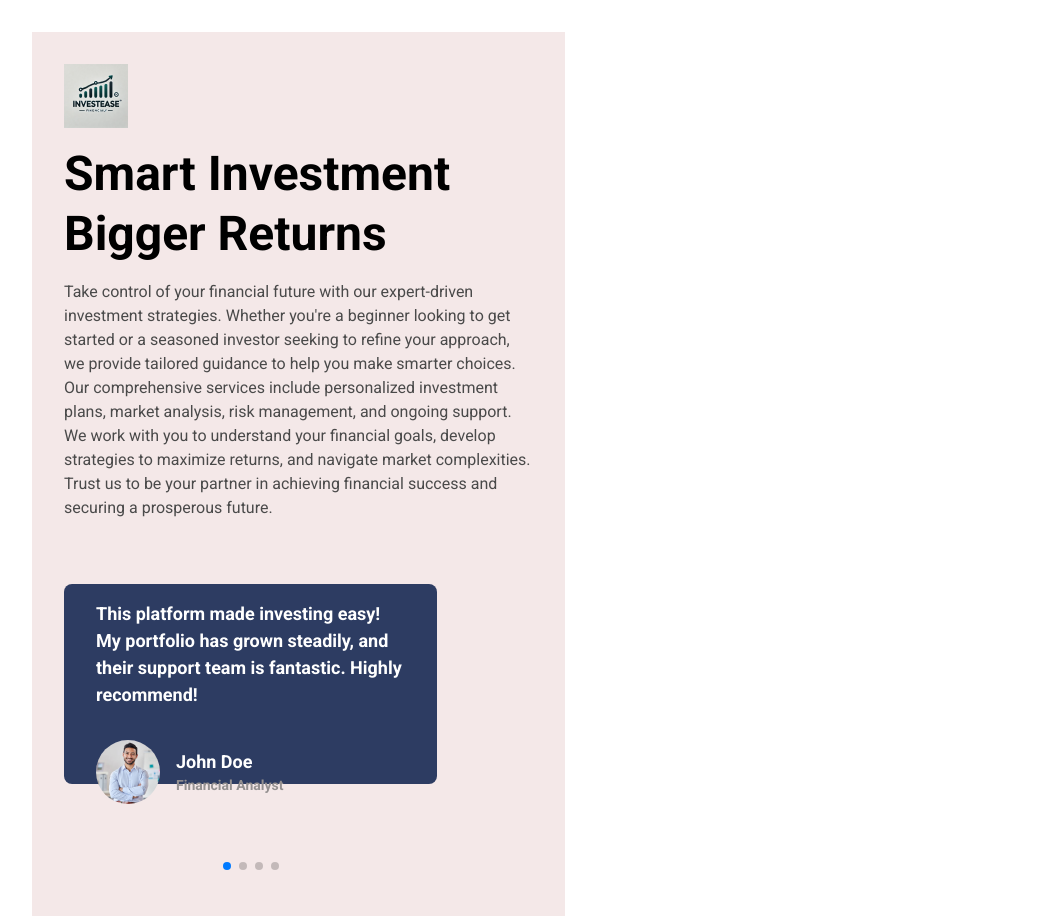
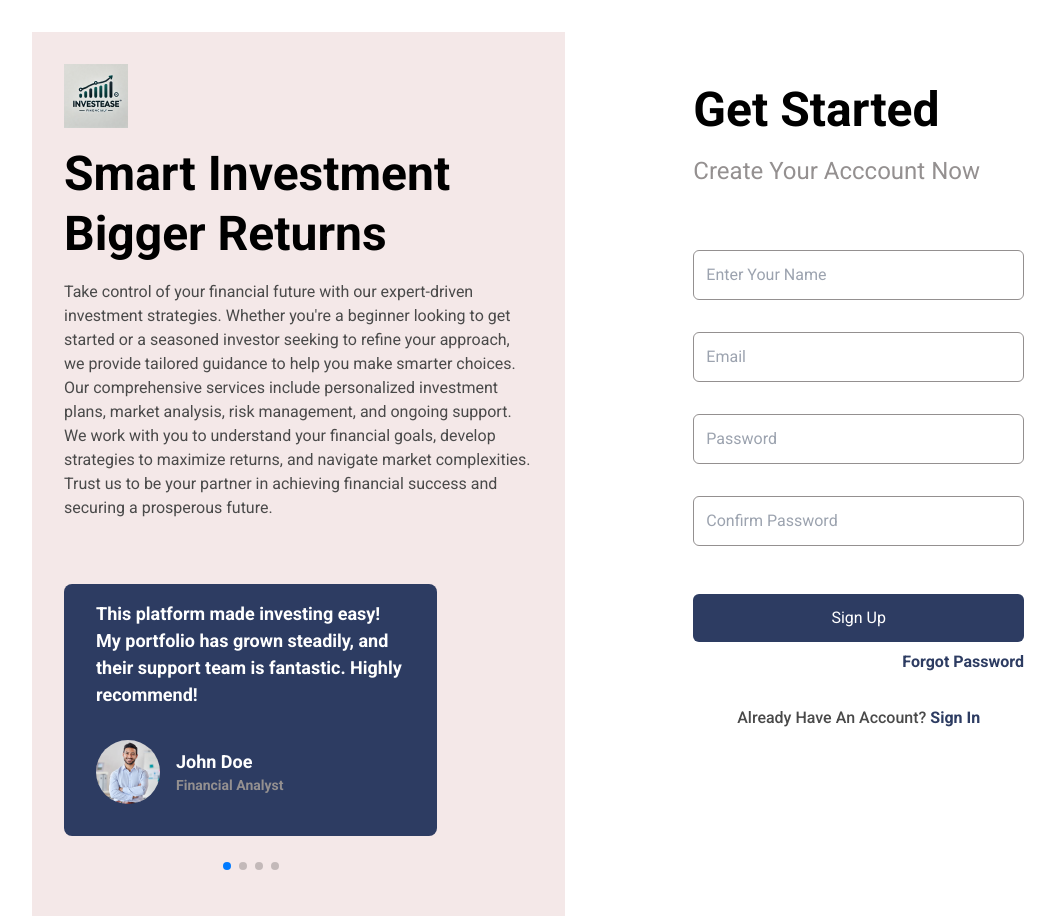
Before and after one commit to Minhaz810/InvestEase, a React (Vite) app in the folder frontend/: page / in a window 1280 px wide. Shown: the whole page, without its empty margins (0-1055 px from the left). Built offline with nearby package versions, Linux system fonts and the light colour scheme.

Commit message:
sign up page design done

```diff
--- a/frontend/src/App.jsx
+++ b/frontend/src/App.jsx
@@ -1,4 +1,4 @@
-import SignUp from "./pages/SignUp"
+import SignUp from "./pages/Authentication/SignUp"
 
 function App() {
 
--- a/frontend/src/components/ActiveSlider.jsx
+++ b/frontend/src/components/ActiveSlider.jsx
@@ -16,7 +16,7 @@ const ActiveSlider = () =>{
           pagination={{ clickable: true }}
         >
           <SwiperSlide>
-            <div className='h-[200px] bg-cardDark rounded-lg'>
+            <div className='h-auto bg-cardDark rounded-lg pb-8'>
                 <div className='text-backgroundWhite text-[18px] font-roboto font-bold px-8 pt-4'>
                     This platform made investing easy! My portfolio has grown steadily, and their support team is fantastic. Highly recommend!
                 </div>
@@ -38,7 +38,7 @@ const ActiveSlider = () =>{
             </div>
           </SwiperSlide>
           <SwiperSlide>
-            <div className='h-[200px] bg-cardDark rounded-lg'>
+            <div className='h-auto bg-cardDark rounded-lg pb-8'>
                 <div className='text-backgroundWhite text-[18px] font-roboto font-bold px-8 pt-4'>
                     This platform made investing easy! My portfolio has grown steadily, and their support team is fantastic. Highly recommend!
                 </div>
@@ -60,7 +60,7 @@ const ActiveSlider = () =>{
             </div>
           </SwiperSlide>
           <SwiperSlide>
-            <div className='h-[200px] bg-cardDark rounded-lg'>
+            <div className='h-auto bg-cardDark rounded-lg pb-8'>
                 <div className='text-backgroundWhite text-[18px] font-roboto font-bold px-8 pt-4'>
                     This platform made investing easy! My portfolio has grown steadily, and their support team is fantastic. Highly recommend!
                 </div>
@@ -82,7 +82,7 @@ const ActiveSlider = () =>{
             </div>
           </SwiperSlide>
           <SwiperSlide>
-            <div className='h-[200px] bg-cardDark rounded-lg'>
+            <div className='h-auto bg-cardDark rounded-lg pb-8'>
                 <div className='text-backgroundWhite text-[18px] font-roboto font-bold px-8 pt-4'>
                     This platform made investing easy! My portfolio has grown steadily, and their support team is fantastic. Highly recommend!
                 </div>
--- /dev/null
+++ b/frontend/src/components/Input.jsx
@@ -0,0 +1,18 @@
+
+
+const InputField = ({type, placeholder, className,required}) => {
+    return (
+        <>
+        <div>
+            <input
+                type={type}
+                placeholder={placeholder}
+                className={`font-roboto ${className}`}
+                required = {required}
+            />
+        </div>
+        </>
+    )
+}
+
+export default InputField
--- /dev/null
+++ b/frontend/src/components/PrimaryButton.jsx
@@ -0,0 +1,15 @@
+
+
+const PrimaryButton = ({className,text}) => {
+    return (
+        <>
+        <div>
+            <button className={`font-roboto rounded-md bg-cardDark ${className}`}>
+                {text}
+            </button>
+        </div>
+        </>
+    )
+}
+
+export default PrimaryButton
--- /dev/null
+++ b/frontend/src/pages/Authentication/SignUp.jsx
@@ -0,0 +1,77 @@
+import IntroCard from "../../components/IntroCard";
+import InputField from "../../components/Input";
+import PrimaryButton from "../../components/PrimaryButton";
+
+const SignUp = () =>{
+    return(
+        <>
+        <div className="flex justify-between gap-40">
+            <div className="w-5/12">
+            <IntroCard/>
+            </div>
+
+            <div className="w-7/12 mt-20 pr-64">
+                <div>
+                    <div className="text-textBlack text-primaryHeader font-roboto font-bold leading-tight">
+                        Get Started
+                    </div>
+                    <div className="text-subheadingLightGray text-subHeader font-roboto leading-tight mt-4">
+                        Create Your Acccount Now
+                    </div>
+                </div>
+
+                <div className="mt-16">
+                    <InputField
+                        type="text"
+                        placeholder="Enter Your Name"
+                        className="w-full p-3 border border-subheadingLightGray rounded-md focus:outline-none focus:border-primary"
+                        required={true}
+                    />
+                </div>
+                <div className="mt-8">
+                    <InputField
+                        type="email"
+                        placeholder="Email"
+                        className="w-full p-3 border border-subheadingLightGray rounded-md focus:outline-none focus:border-primary"
+                        required={true}
+                    />
+                </div>
+                <div className="mt-8">
+                    <InputField
+                        type="password"
+                        placeholder="Password"
+                        className="w-full p-3 border border-subheadingLightGray rounded-md focus:outline-none focus:border-primary"
+                        required={true}
+                    />
+                </div>
+                <div className="mt-8">
+                    <InputField
+                        type="password"
+                        placeholder="Confirm Password"
+                        className="w-full p-3 border border-subheadingLightGray rounded-md focus:outline-none focus:border-primary"
+                        required={true}
+                    />
+                </div>
+                <div className="mt-12">
+
+                    <PrimaryButton
+                        className="w-full p-3 text-backgroundWhite"
+                        text = "Sign Up"
+                    />
+                     <div className="text-right font-bold text-cardDark font-roboto mt-2">
+                        Forgot Password
+                    </div>
+                </div>
+
+                <div className="mt-8 text-center text-subheadingGray font-medium font-roboto ">
+                    Already Have An Account? <span className="text-cardDark font-bold">Sign In</span>
+
+                </div>
+            </div>
+
+        </div>
+        </>
+    )
+}
+
+export default SignUp
--- a/frontend/src/pages/SignUp.jsx
+++ /dev/null
@@ -1,20 +0,0 @@
-import IntroCard from "../components/IntroCard";
-
-const SignUp = () =>{
-    return(
-        <>
-        <div className="flex justify-between gap-40">
-            <div className="w-5/12">
-            <IntroCard/>
-            </div>
-
-            <div className="w-7/12">
-
-            </div>
-
-        </div>
-        </>
-    )
-}
-
-export default SignUp
```
